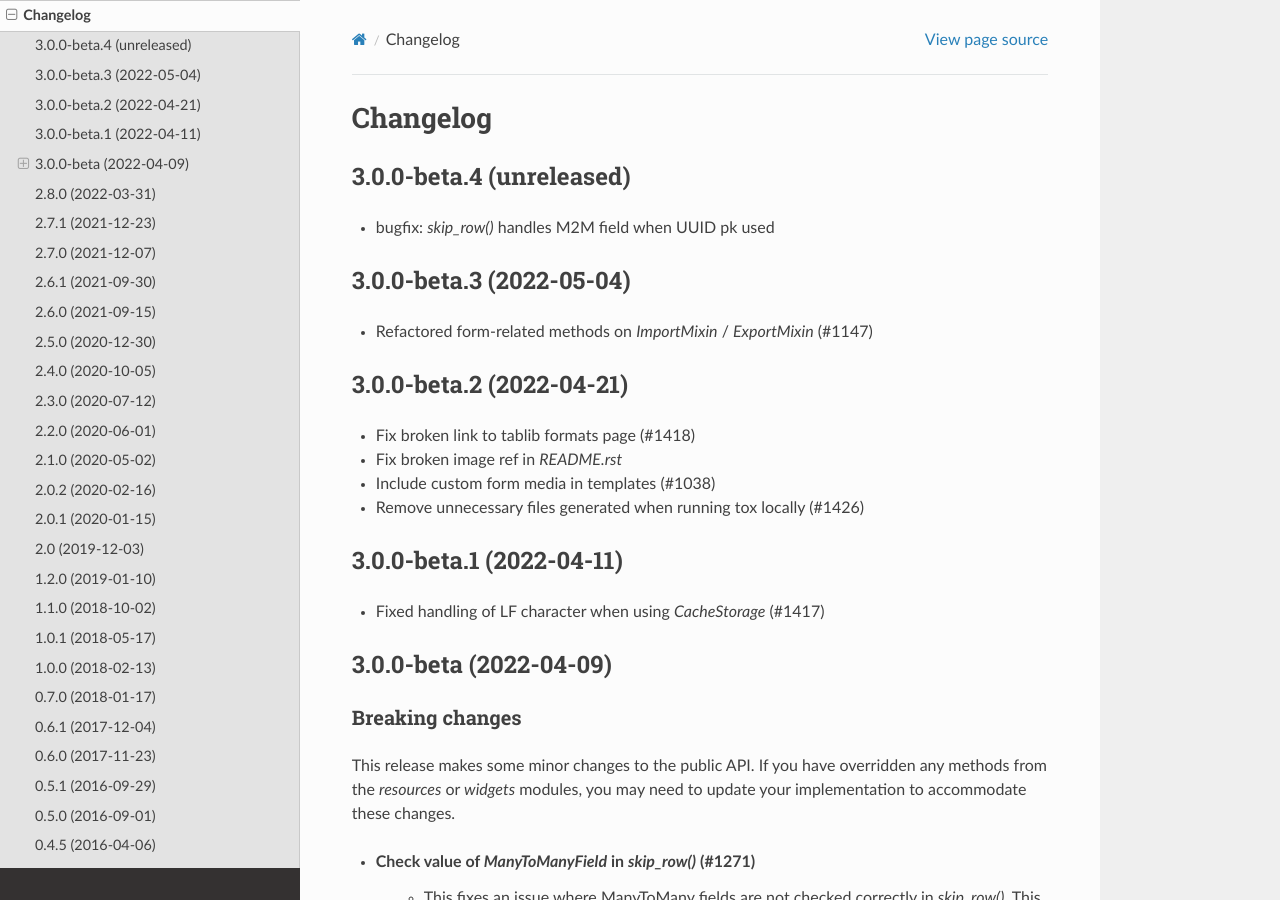
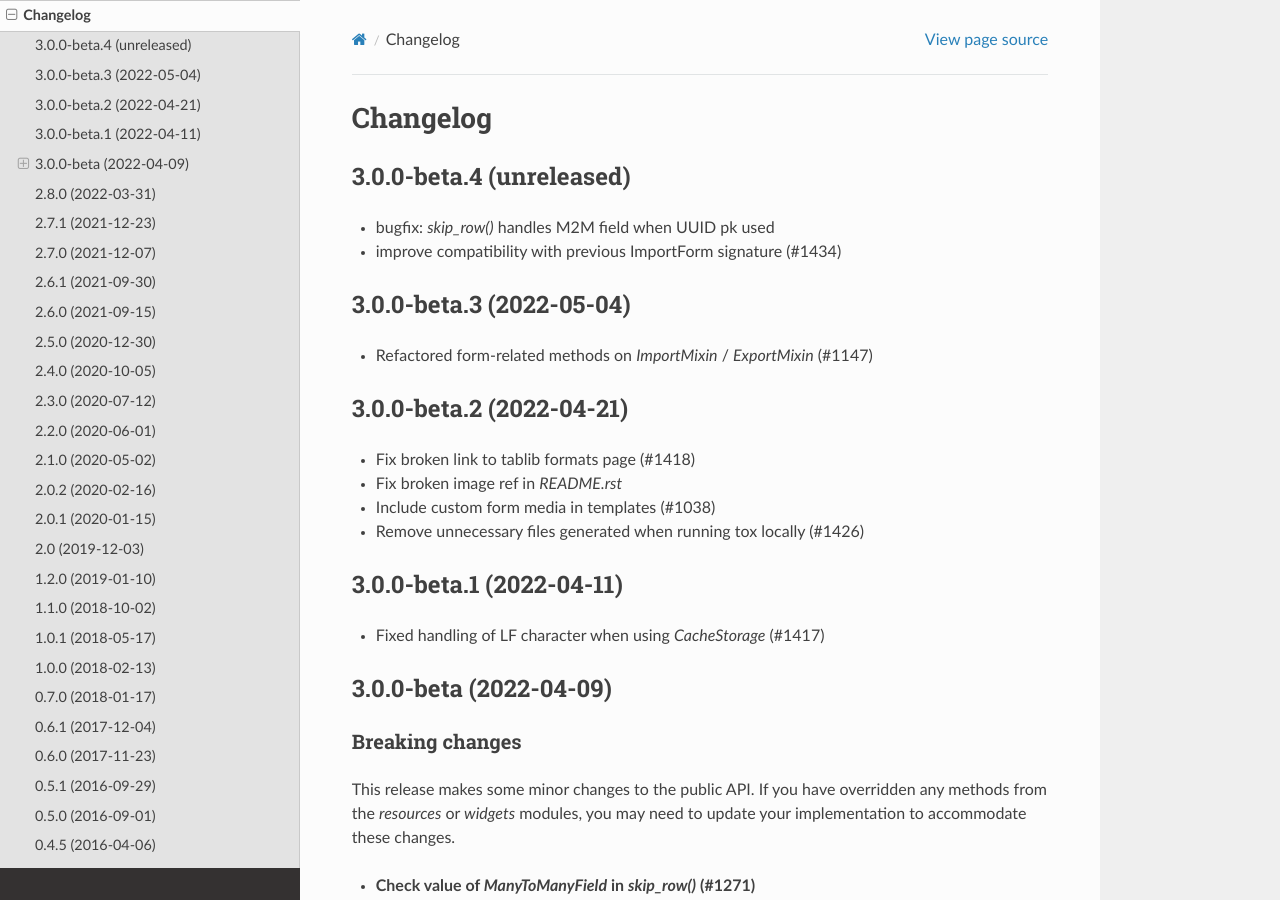
Before and after one commit to django-import-export/django-import-export, a Sphinx documentation site: the page built from docs/changelog.rst, in a window 1280 px wide and 900 px high. Built offline with Sphinx 7.4.7 and the Read the Docs theme 2.0.0, drawn with Linux system fonts in a browser that asks for light colours.

Commit message:
updated changelog for 3.0.0b4

```diff
--- a/docs/changelog.rst
+++ b/docs/changelog.rst
@@ -5,6 +5,7 @@ Changelog
 -------------------------
 
 - bugfix: `skip_row()` handles M2M field when UUID pk used
+- improve compatibility with previous ImportForm signature (#1434)
 
 
 3.0.0-beta.3 (2022-05-04)
```
